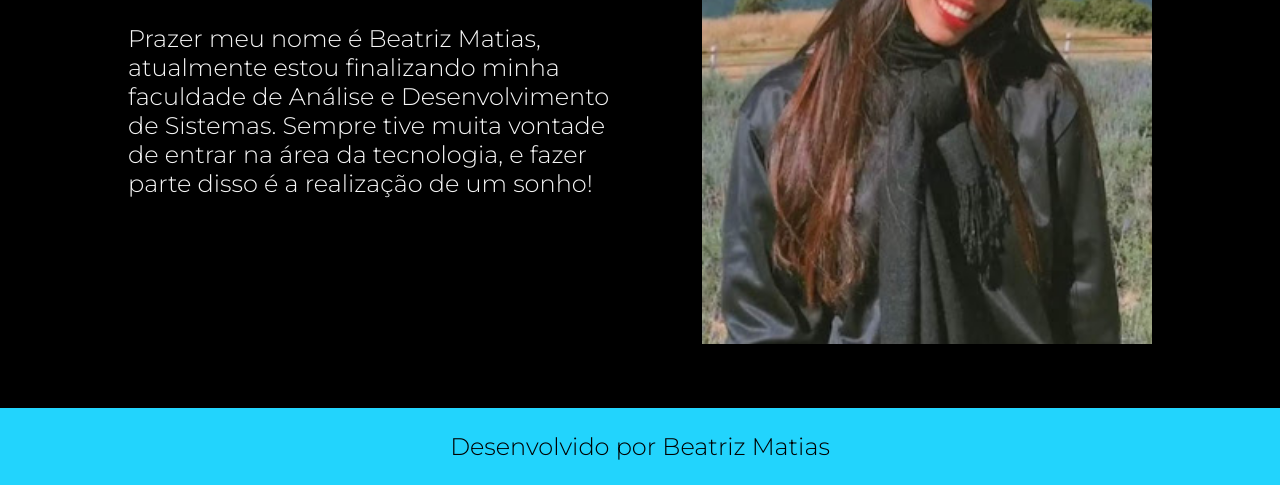
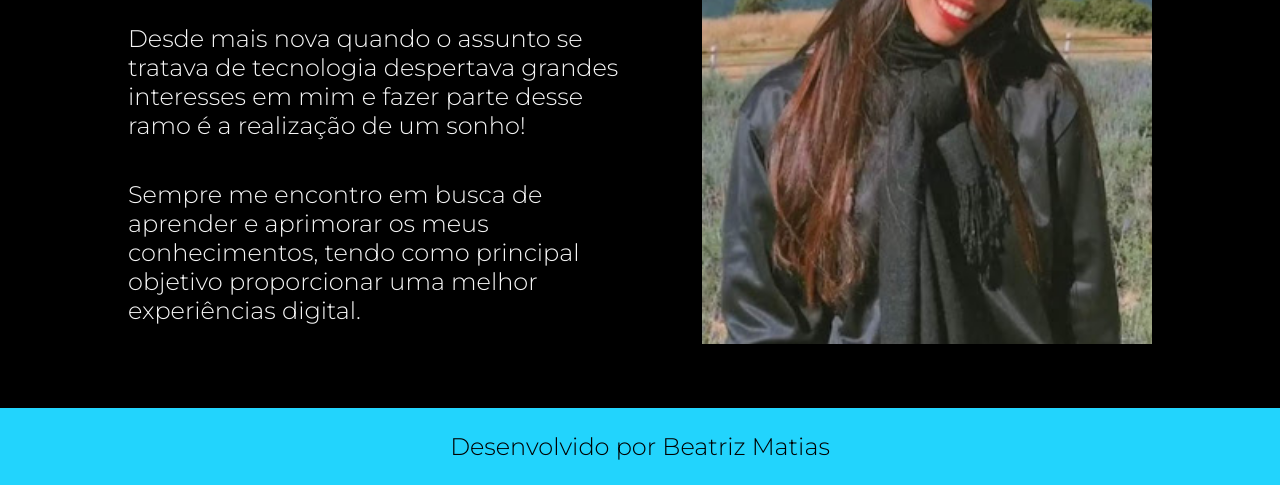
Before and after one commit to beamatias/portifolio, a plain HTML site: page about.html in a window 1280 px wide. Shown: the part 325-810 px from the top of the page. Drawn offline with nearby package versions, Linux system fonts and the light colour scheme.

Commit message:
Update about.html

```diff
--- a/about.html
+++ b/about.html
@@ -16,7 +16,9 @@
         <main class="apresentacao">
             <selection class="apresentacao__conteudo">
                 <h1 class=" apresentacao__conteudo__titulo">Sobre mim</h1>
-                <p class="apresentacao__conteudo__texto">Prazer meu nome é Beatriz Matias, atualmente estou finalizando minha faculdade de Análise e Desenvolvimento de Sistemas. Sempre tive muita vontade de entrar na área da tecnologia, e fazer parte disso é a realização de um sonho! </p>
+                <p class="apresentacao__conteudo__texto">Prazer meu nome é Beatriz Matias sou desenvolvedora Front-end formada em Análise e Desenvolvimento de Sistemas.</p>
+                <p class="apresentacao__conteudo__texto">Desde mais nova quando o assunto se tratava de tecnologia despertava grandes interesses em mim e fazer parte desse ramo é a realização de um sonho!</p>
+                <p class="apresentacao__conteudo__texto"> Sempre me encontro em busca de aprender e aprimorar os meus conhecimentos, tendo como principal objetivo proporcionar uma melhor experiências digital.</p>
             </selection>
             <img class="apresentacao__imagem" src="./assets/minhafoto.png" alt="Minha imagem" width="450" height="550" class="img">
         </main>
```
